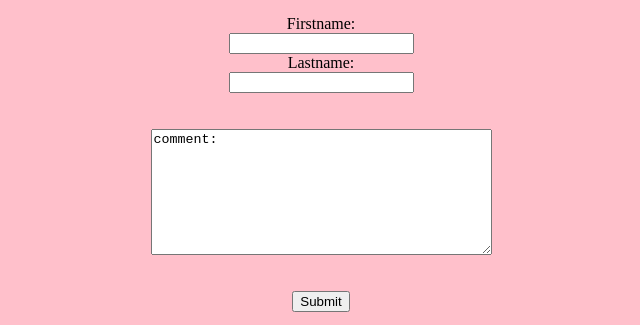
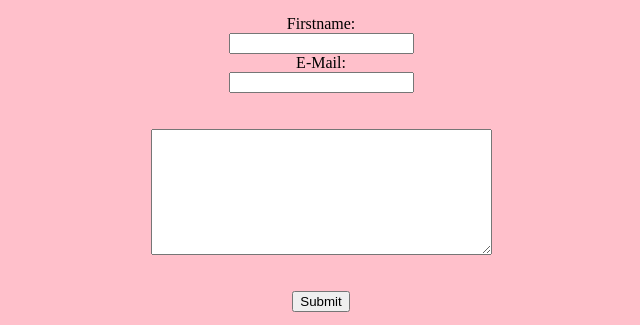
Before and after one commit to Fatemehnafisi/Webpage2, a plain HTML site: page index.html in a window 1280 px wide. Shown: the part 1062-1387 px from the top of the page, 319-959 px from the left. Drawn offline with Linux system fonts and the light colour scheme.

Commit message:
Update index.html

```diff
--- a/index.html
+++ b/index.html
@@ -40,10 +40,10 @@ img {
  <legend>I will be happy to comment your opinion about my site:</legend><br>
  <label for="firstname">Firstname:<br>
   <input type="text" id="firstname"><br>
- <lable for="lastname">Lastname:<br>
-  <input type="text" id="lastname"><br>
+ <lable for="E-Mail">E-Mail:<br>
+  <input type="text" id="E-Mail"><br>
   <br><br>
- <textarea cols="40" rows="8">comment:</textarea><br>
+ <textarea cols="40" rows="8" title="comment:"> </textarea><br>
   <br><br>
   <input type="submit">
 </form>
```
